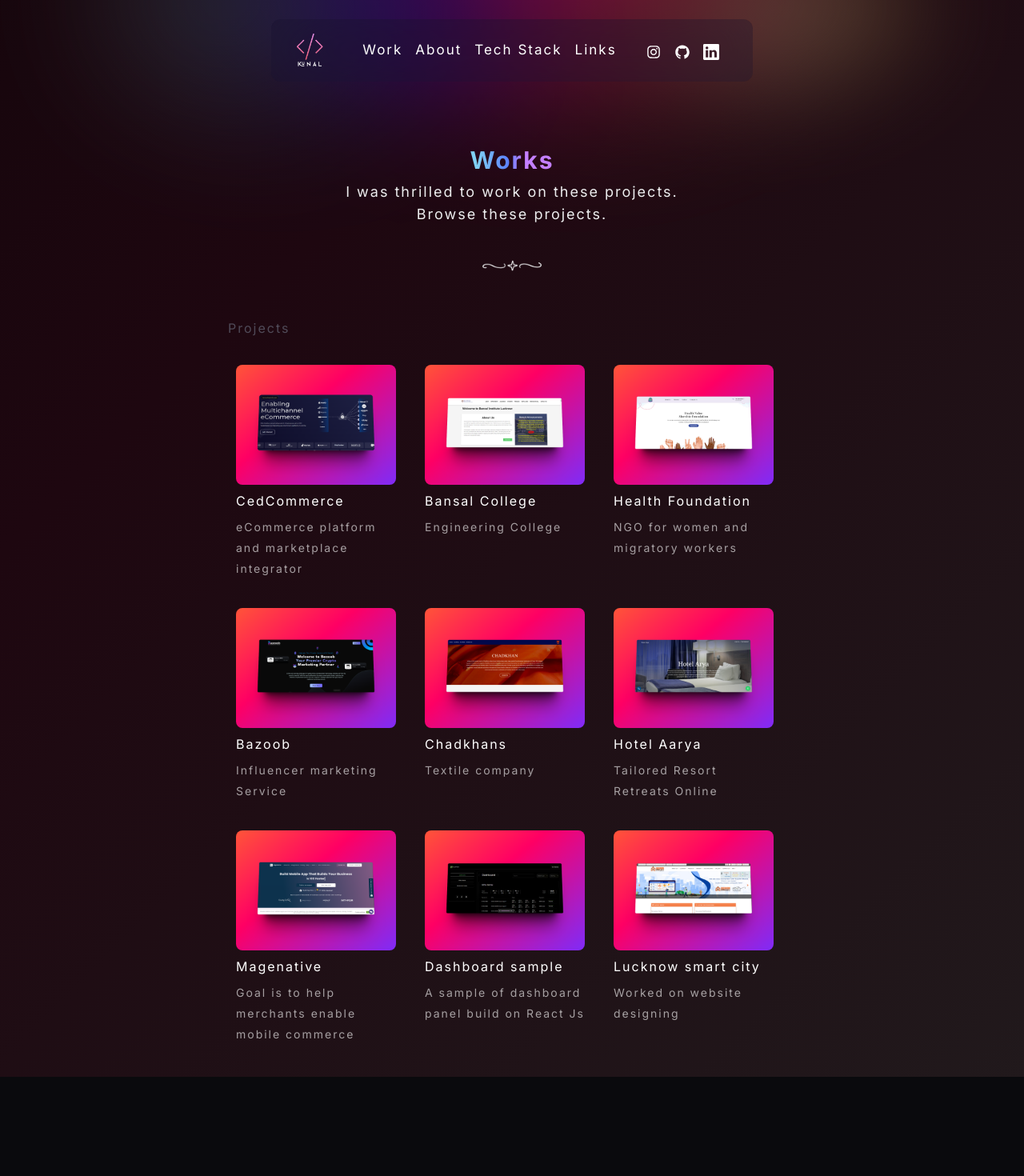
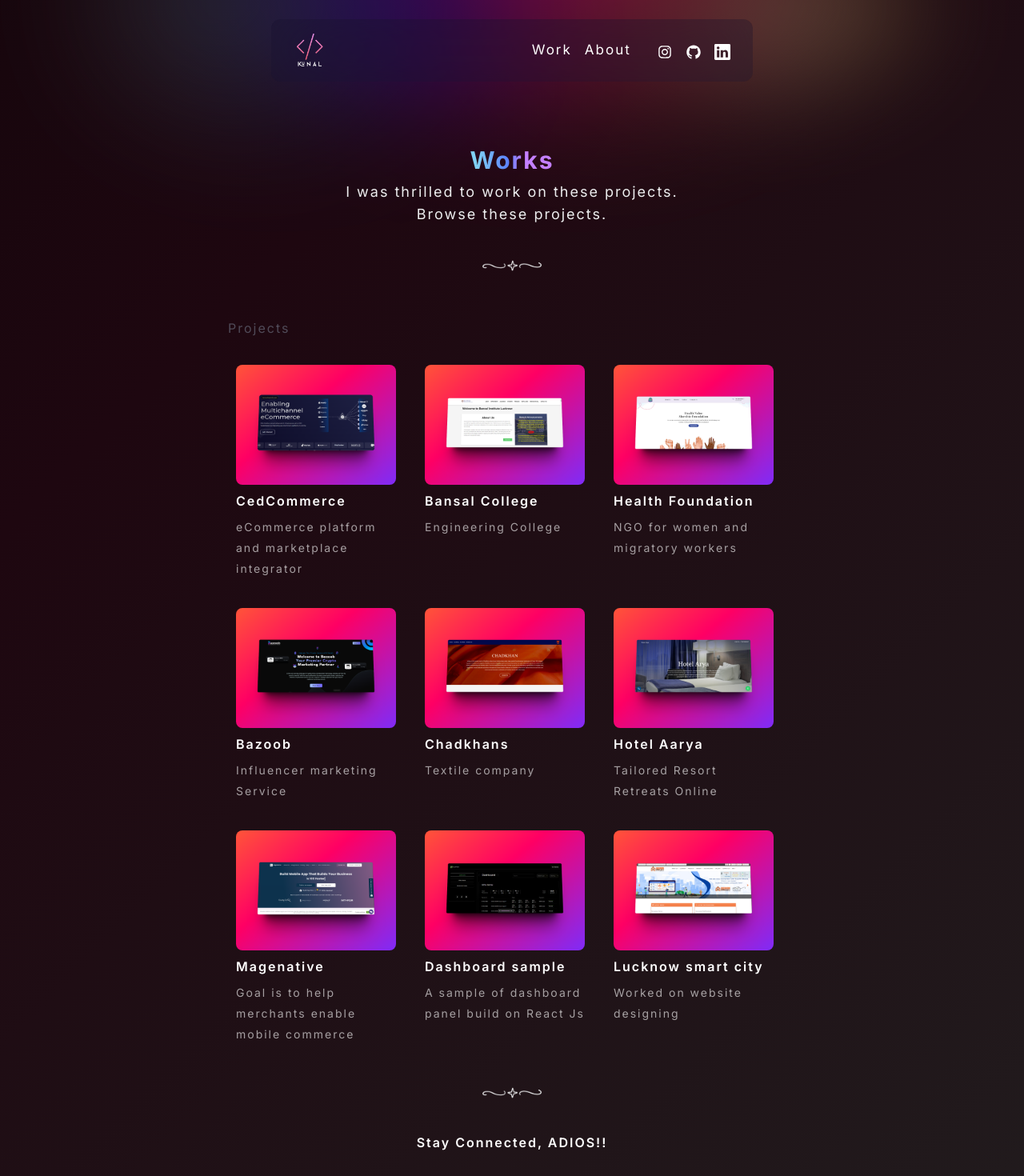
Before and after one commit to Kunal1101/kunal, a React (Create React App) app: page /work in a window 1280 px wide. Shown: the whole page at 80% size. Before the commit the page ends 1346 px from the top, so only its background shows below. Built offline with nearby package versions, Linux system fonts and the light colour scheme.

Commit message:
New changes updated

```diff
--- a/src/App.css
+++ b/src/App.css
@@ -200,6 +200,7 @@
 .aboutMeText span {
   font-weight: 700;
 }
+
 /* Media query */
 @media screen and (max-width: 575px) {
   .userInputBox {
@@ -247,7 +248,7 @@
     overflow-x: scroll;
   }
   .userInputBox {
-    padding: 30px 16px 20px;
+    padding: 30px 16px;
     margin-top: 40px;
   }
   .userInputBox h2 {
@@ -282,7 +283,7 @@
     transform: scale(1);
   }
   .userInputBox {
-    padding: 40px 30px 20px;
+    padding: 40px 30px;
     margin-top: 80px;
   }
   .navbar  {
--- a/src/App.js
+++ b/src/App.js
@@ -1,4 +1,3 @@
-import { Suspense } from 'react';
 import './App.css';
 import Header from './Components/Header';
 import{
--- /dev/null
+++ b/src/Components/Footer.js
@@ -0,0 +1,16 @@
+import React from 'react'
+import border from "../Assests/vintage.png"
+
+
+const Footer = () => {
+  return (
+      <div>
+        <img src={border} alt='' width={"100px"} className='mx-auto d-block'/>
+        <p className='text-center text-white' style={{fontWeight: '600'}}>Stay Connected, ADIOS!!</p>
+      </div>
+
+
+  )
+}
+
+export default Footer
--- a/src/Components/Header.js
+++ b/src/Components/Header.js
@@ -16,20 +16,20 @@
               <GiHamburgerMenu className='text-white'/>
             </span>
           </button>
-          <div className="collapse navbar-collapse justify-content-sm-around" id="navbarSupportedContent">
-            <ul className="navbar-nav">
+          <div className="collapse navbar-collapse justify-content-sm-end" id="navbarSupportedContent">
+            <ul className="navbar-nav me-4">
               <li className="nav-item">
                 <a className="nav-link active text-white" href="/work">Work</a>
               </li>
               <li className="nav-item">
                 <a className="nav-link text-white" href="/about">About</a>
               </li>
-              <li className="nav-item">
+              {/* <li className="nav-item">
                 <a className="nav-link text-white" href="/">Tech Stack</a>
-              </li>
-              <li className="nav-item">
+              </li> */}
+              {/* <li className="nav-item">
                 <a className="nav-link text-white" href="/">Links</a>
-              </li>
+              </li> */}
             </ul>
             <div className='icons-div d-flex gap-3'>
               <a className="text-white" href="https://www.instagram.com/mishra__11/?igsh=MWI4emg1Z2lyNWtwNQ%3D%3D&utm_source=qr">
--- a/src/Components/pages/AboutMe.js
+++ b/src/Components/pages/AboutMe.js
@@ -1,6 +1,6 @@
 import React from 'react'
 import PageDesc from '../PageDesc'
-import border from "../../Assests/vintage.png"
+import Footer from '../Footer'
 
 
 const AboutMe = () => {
@@ -11,8 +11,7 @@
       </p>
       <p className='aboutMeText text-white my-4'>Throughout my career, I have collaborated closely with cross-functional teams, including designers and backend developers, to deliver projects on time and within budget. My passion for staying updated with the latest trends and technologies in frontend development drives me to continuously expand my skill set and adopt best practices.</p>
       <p className='aboutMeText text-white'>My expertise extends to modern frontend frameworks such as React, Angular, and Vue.js, allowing me to build dynamic and interactive experiences that meet both client requirements and user expectations. I am adept at translating design mockups into pixel-perfect layouts and optimizing performance for enhanced user engagement.</p>
-      <img src={border} alt='' width={"100px"} className='mx-auto d-block'/>
-
+      <Footer />
     </div>
   )
 }
--- a/src/Components/pages/HomePage.js
+++ b/src/Components/pages/HomePage.js
@@ -3,7 +3,7 @@
 import CurrentProjects from '../projects/CurrentProjects'
 import UserInputBox from '../UserInputBox'
 import Marquee from "../Marquee"
-import border from "../../Assests/vintage.png"
+import Footer from '../Footer'
 
 
 const HomePage = () => {
@@ -13,8 +13,7 @@
       <Marquee />
       <CurrentProjects />
       <UserInputBox />
-      <img src={border} alt='' width={"100px"} className='mx-auto d-block'/>
-
+      <Footer />
 
     </>
   )
--- a/src/Components/pages/WorkPage.js
+++ b/src/Components/pages/WorkPage.js
@@ -1,12 +1,14 @@
 import React from 'react'
 import AllProject from '../projects/AllProjects'
 import PageDesc from '../PageDesc'
+import Footer from '../Footer'
 
 const WorkPage = () => {
   return (
     <div>
       <PageDesc title="Works" description="I was thrilled to work on these projects. Browse these projects."/>
       <AllProject />
+      <Footer />
     </div>
   )
 }
--- a/src/Components/projects/AllProjects.js
+++ b/src/Components/projects/AllProjects.js
@@ -93,7 +93,7 @@
                 <a className='project-card position-relative d-flex flex-md-column gap-2'  key={item.id} onClick={() => {  window.location.href = (item.projectLink)}} target='_blank' rel='noopener norefer'>
                   <img src={item.projectImg} alt='' className='projectImg d-block' />
                   <div>
-                    <span className='text-white mb-2 d-block'>{item.projectName}</span>
+                    <span className='text-white mb-2 d-block' style={{fontWeight: '600'}}>{item.projectName}</span>
                     <p  className='text-white project_des'>{item.projectDescription}</p>
                   </div>
                 </a>
--- a/src/Components/projects/CurrentProjects.js
+++ b/src/Components/projects/CurrentProjects.js
@@ -69,7 +69,7 @@
                 <a className='project-card position-relative d-flex flex-md-column gap-2'  key={item.id} onClick={() => {  window.location.href = (item.projectLink)}} target='_blank' rel='noopener norefer'>
                   <img src={item.projectImg} alt='' className='projectImg d-block' />
                   <div>
-                    <span className='text-white mb-2 d-block'>{item.projectName}</span>
+                    <span className='text-white mb-2 d-block' style={{fontWeight: 600}}>{item.projectName}</span>
                     <p  className='text-white project_des'>{item.projectDescription}</p>
                   </div>
                 </a>
```
Also changed, not shown: src/Components/Floating.js (added, +37 -0 lines).
